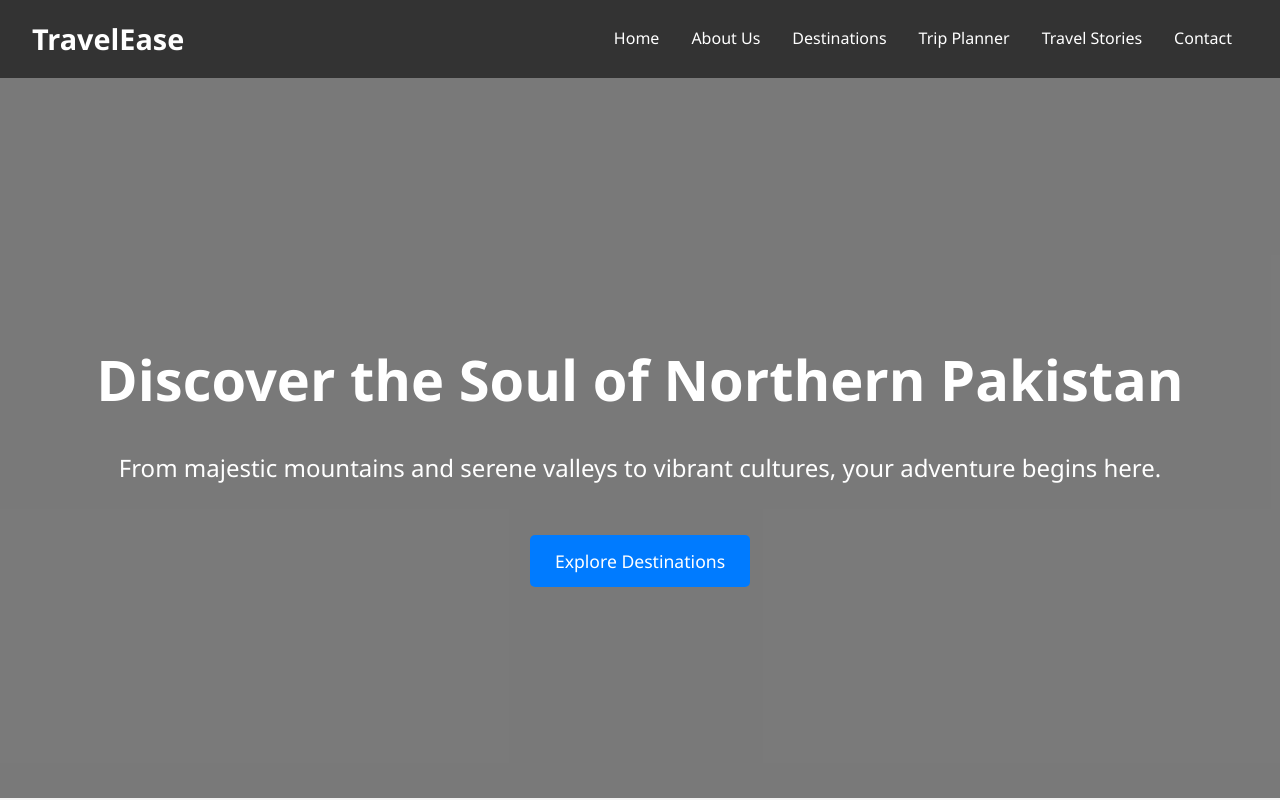
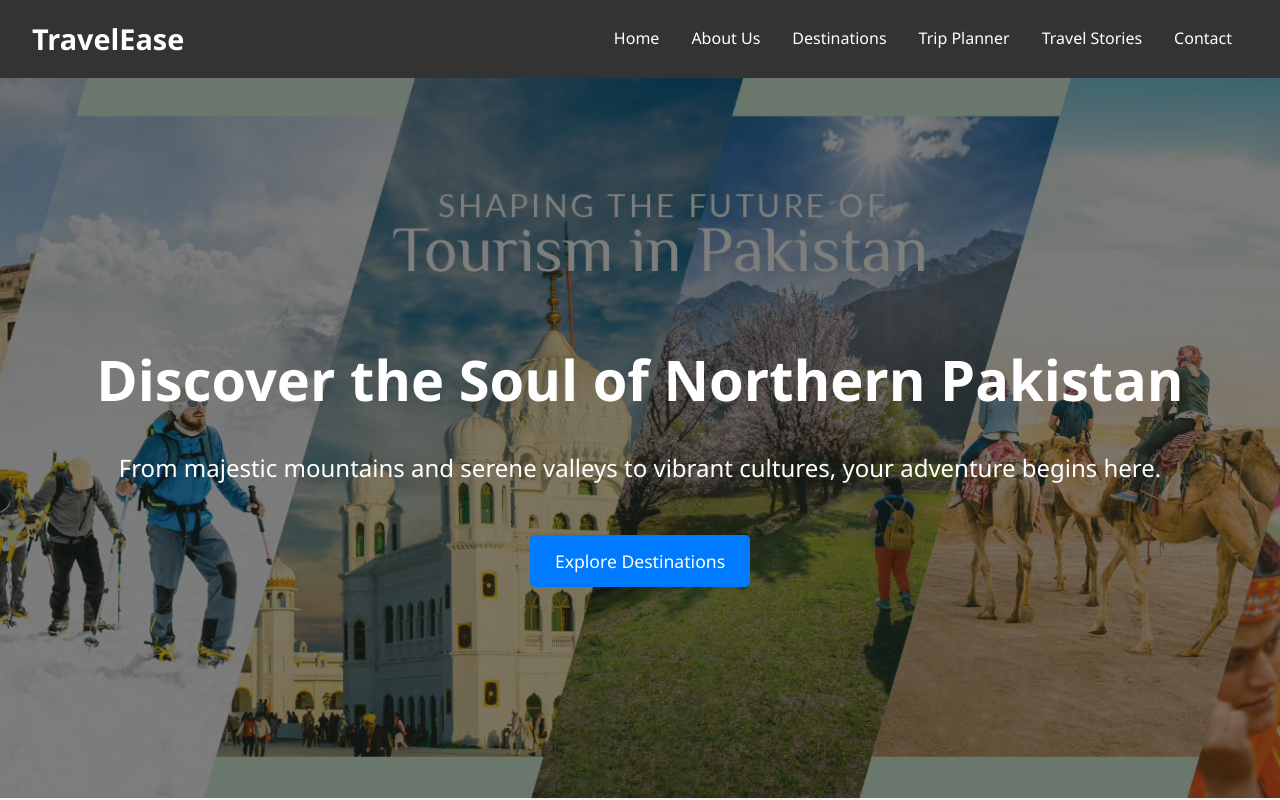
Before and after one commit to l1s21bsse0112/Travel-Ease, a website: page src/index.html in a window 1280 px wide. Shown: the top 800 px of the page. Drawn offline with Linux system fonts and the light colour scheme.

Commit message:
fix: correct hero image path in CSS
The hero image path in `style.css` was incorrect after the project restructuring. This commit updates the path to `../assets/images/hero.jpg` to correctly point to the image location.

```diff
--- a/src/styles/style.css
+++ b/src/styles/style.css
@@ -56,7 +56,7 @@ img {
 }
 
 .hero {
-  background: url("assets/images/hero.jpg") no-repeat center center/cover;
+  background: url("../assets/images/hero.jpg") no-repeat center center/cover;
   height: 90vh;
   display: flex;
   justify-content: center;
```
